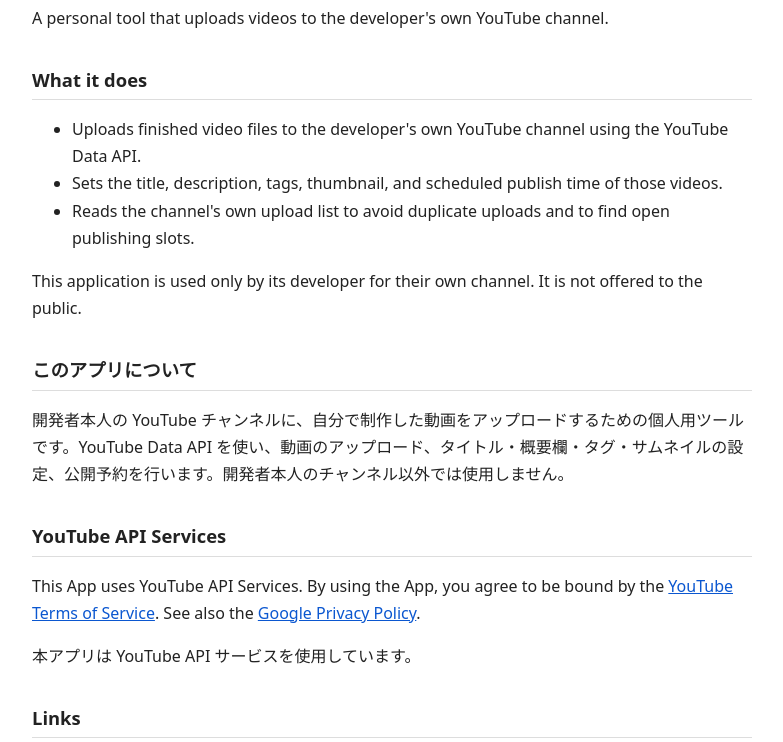
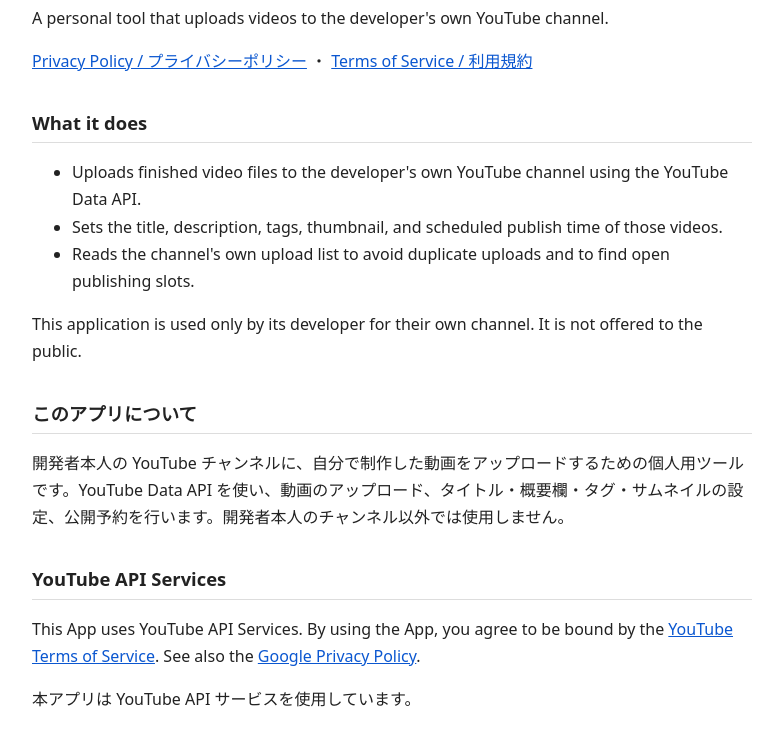
Before and after one commit to Kazy1230/video-uploader, a plain HTML site: page index.html in a window 1280 px wide. Shown: the part 104-846 px from the top of the page, without its empty margins (248-1031 px from the left). Drawn offline with Linux system fonts and the light colour scheme.

Commit message:
Show policy links near the top of the homepage
Co-Authored-By: Claude Opus 5.5 <noreply@anthropic.com>

```diff
--- a/index.html
+++ b/index.html
@@ -15,6 +15,7 @@
 <body>
 <h1>Kazy Video Uploader</h1>
 <p>A personal tool that uploads videos to the developer's own YouTube channel.</p>
+<p><a href="privacy.html">Privacy Policy / プライバシーポリシー</a> ・ <a href="terms.html">Terms of Service / 利用規約</a></p>
 
 <h2>What it does</h2>
 <ul>
```
